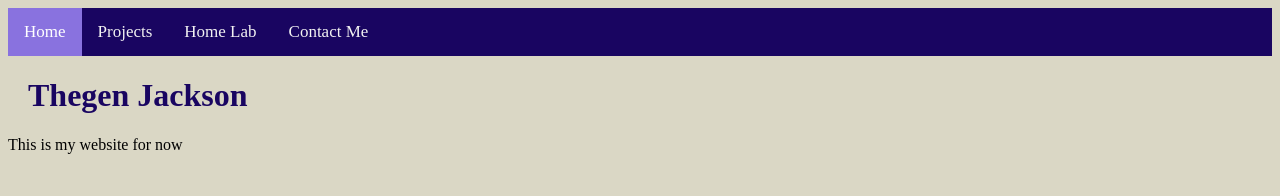
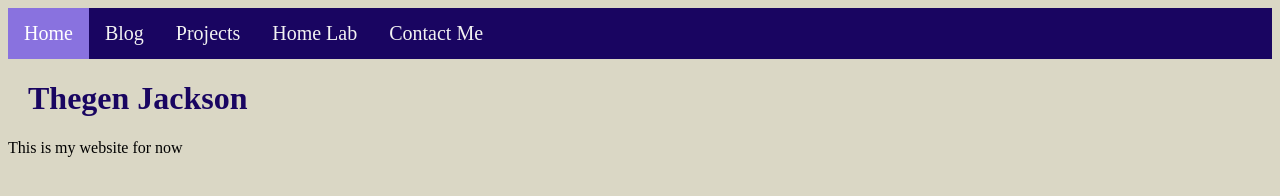
Before and after one commit to ThegenJackson/MySite, a plain HTML site: page Index.html in a window 1280 px wide. In both pictures the pointer is over the link "Home". Drawn offline with Linux system fonts and the light colour scheme.

Commit message:
21102024

```diff
--- a/Index.html
+++ b/Index.html
@@ -11,6 +11,7 @@
 
     <div class="topnav">
     <a class="active" href="#home">Home</a>
+    <a href="#blog">Blog</a>
     <a href="#projects">Projects</a>
     <a href="#homelab">Home Lab</a>
     <a href="#contactme">Contact Me</a>
--- a/style.css
+++ b/style.css
@@ -22,11 +22,11 @@ h1 {
     text-align: center;
     padding: 14px 16px;
     text-decoration: none;
-    font-size: 17px;
+    font-size: 20px;
     }
     .topnav a:hover {
-    background-color: #ddd;
-    color: black;
+    background-color: #d8d0f5;
+    color:#130546;
     }
     .topnav a.active {
     background-color: #8972df;
```
